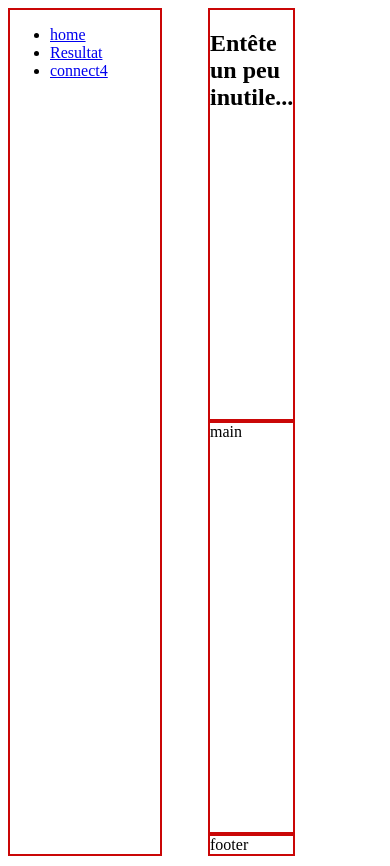
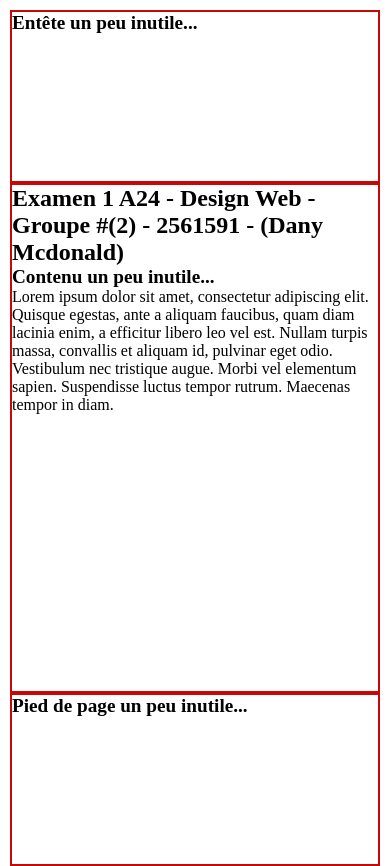
Before and after one commit to cgpvicto2561591/prepExamen, a plain HTML site: page index.html in a window 390 px wide. Drawn offline with Linux system fonts and the light colour scheme.

Commit message:
Question 1 done

```diff
--- a/css/style.css
+++ b/css/style.css
@@ -1,17 +1,25 @@
 .border{
     border: 2px solid rgb(202, 7, 7);
 }
+body{
+    margin: 0;
+}
 .grid-container{
+      margin: 0;
     display: grid;
+
     grid-template-areas:
-        "nav header "
-        "nav main "
-        "nav footer ";
-    grid-template-rows: 1fr 1fr;
-    grid-template-columns: 200px 1fr 150px;
+        "nav header header "
+        "nav main main"
+        "nav footer footer";
+    grid-template-rows: 0.2fr 0.6fr 0.2fr;
+    grid-template-columns: 1fr 2fr 2fr;
     height: 100vh;
+    margin: 10px;
+    gap: 0px
 }
 .nav{
+      margin: 0;
     min-height: 100vh;
     width: 20vw;
     min-width: 150px;
@@ -19,11 +27,52 @@
     grid-area: nav;
 }
 .header{
+    margin: 0;
+    height: 20vh;
+    width: auto;
     grid-area: header;
 }
 .main{
+      margin: 0;
+    min-height: 60vh;
+    width: auto;
     grid-area: main;
 }
 .footer{
+      margin: 0;
+    width: auto;
+    height: 20vh;
     grid-area: footer;
 }
+@media  screen and (max-width: 650px) {
+     .grid-container{
+        grid-template-areas:
+            "header"
+            "main"
+            "footer";
+        grid-template-rows: 0.2fr 0.6fr 0.2fr;
+        grid-template-columns: 1fr;
+    }
+    .nav{
+       display: none;
+    }
+    h1{
+          margin:0;
+        font-size: 1.5em;
+    }
+    h2{
+          margin:0;
+        font-size: 1.2em;
+    }
+  p{
+        margin:0;
+    }
+}
+
+@media print
+{
+   .border{
+    border-style: dashed;
+    border : dashed  1px black;
+   }
+}
--- a/index.html
+++ b/index.html
@@ -9,19 +9,21 @@
 <body class="grid-container">
     <nav class="border nav">
         <ul>
-            <li><a href="#">home</a></li>
-            <li><a href="./resultat.html" target="_blank">Resultat</a></li>
-            <li><a href="./connect4.html" target="_blank">connect4</a></li>
+            <li><a href="./index.html">home</a></li>
+            <li><a href="./resultat.html" >Resultat</a></li>
+            <li><a href="./connect4.html" >connect4</a></li>
         </ul>
         </nav>
     <header class="border header">
         <h2>Entête un peu inutile...</h2>
     </header>
     <main class="border main">
-        main
+        <h1>Examen 1 A24 - Design Web - Groupe #(2) - 2561591 - (Dany Mcdonald)</h1>
+        <h2>Contenu un peu inutile...</h2>
+        <p>Lorem ipsum dolor sit amet, consectetur adipiscing elit. Quisque egestas, ante a aliquam faucibus, quam diam lacinia enim, a efficitur libero leo vel est. Nullam turpis massa, convallis et aliquam id, pulvinar eget odio. Vestibulum nec tristique augue. Morbi vel elementum sapien. Suspendisse luctus tempor rutrum. Maecenas tempor in diam.</p>
     </main>
     <footer class="border footer">
-        footer
+        <h2>Pied de page un peu inutile...</h2>
     </footer>
 </body>
 </html>
```
